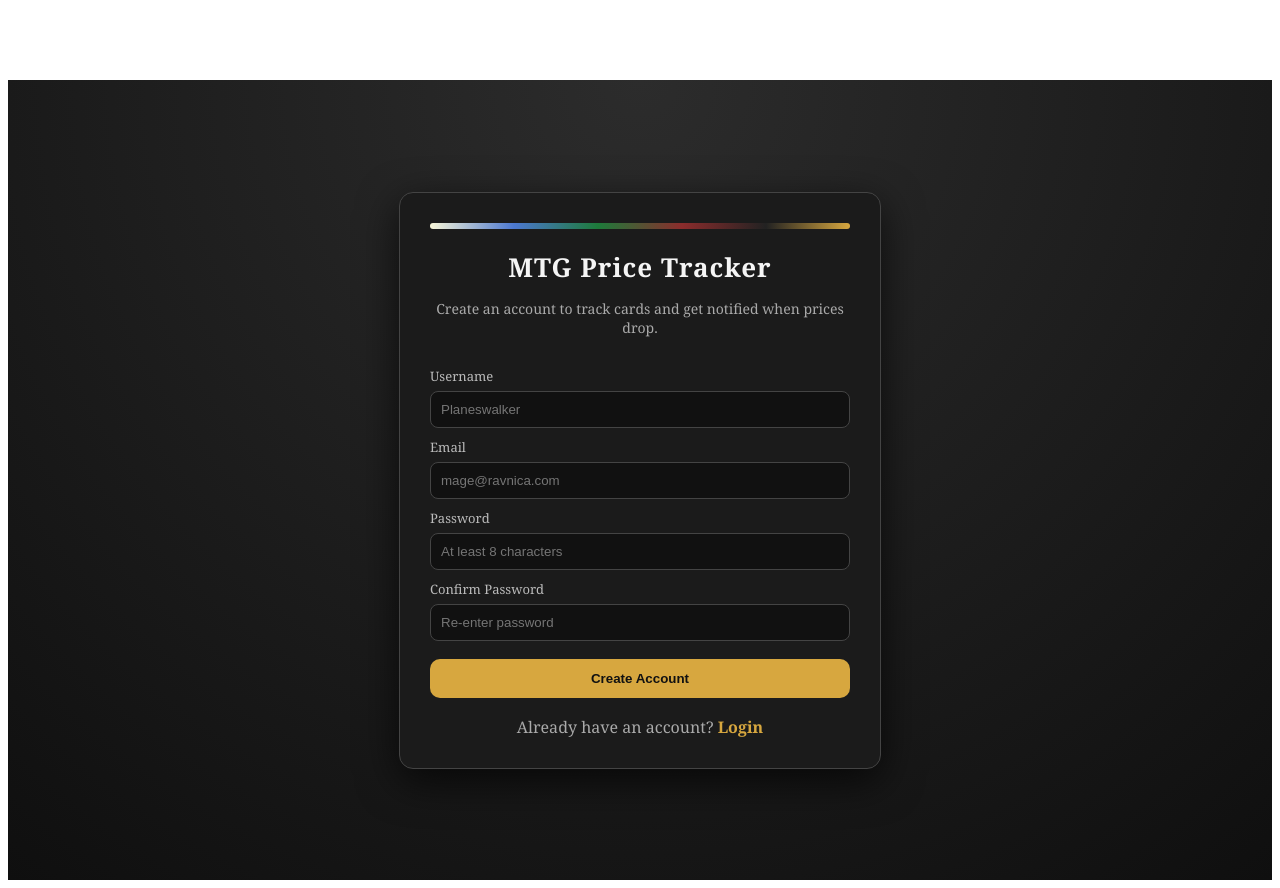
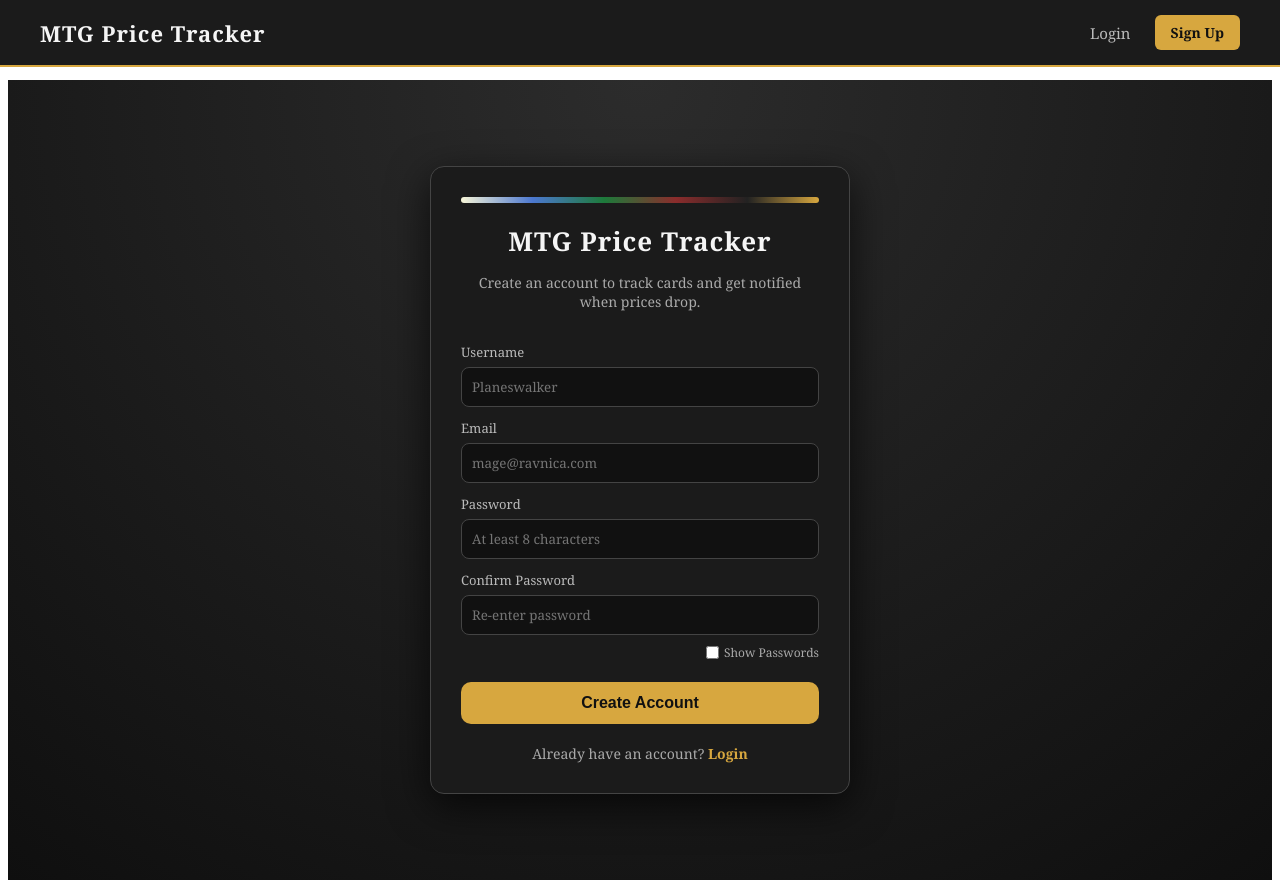
Before and after one commit to RahilJiwani/Cen4090L-Card-Price-Tracker, a React (Vite) app in the folder client/: page /signup in a window 1280 px wide. Built offline with nearby package versions, Linux system fonts and the light colour scheme; no server answers.

Commit message:
- Created RootRedirect to handle root ('/') auth logic, cleaning up App.jsx - Added the missing Navbar component and fixed its import to resolve the blank screen

```diff
--- a/client/src/App.jsx
+++ b/client/src/App.jsx
@@ -1,8 +1,7 @@
-import { Routes, Route, Navigate } from 'react-router-dom'
-import useAuth from './Hooks/useAuth.js'
-import AuthLoading from './Pages/AuthLoading.jsx'
+import { Routes, Route } from 'react-router-dom'
 import { ProtectedRoute, PublicOnlyRoute } from './Components/RouteGuards.jsx'
-import Navbar from './Components/NavBar.jsx'
+import RootRedirect from './Components/RootRedirect.jsx'
+import Navbar from './Components/Navbar.jsx'
 import SignupPage from './Pages/Signup.jsx'
 import LoginPage from './Pages/Login.jsx'
 import DashboardPage from './Pages/Dashboard.jsx'
@@ -11,20 +10,16 @@ import AccountPage from './Pages/Account.jsx'
 import NotFoundPage from './Pages/NotFound.jsx'
 
 function App() {
-  const { authChecked, isLoggedIn } = useAuth() // added in for root route auth (path="/")
-
     return (
         <div style={styles.appShell}>
+            {}
+            <Navbar />
+
             <main style={styles.content}>
                 <Routes>
-          <Route
-            path="/"
-            element={
-              !authChecked
-                ? <AuthLoading />
-                : <Navigate to={isLoggedIn ? '/dashboard' : '/signup'} replace /> // l_a could we handle this differently to avoid the useAuth call in App?
-            }
-          />
+                    {}
+                    <Route path="/" element={<RootRedirect />} />
+
                     <Route
                         path="/signup"
                         element={
--- /dev/null
+++ b/client/src/Components/Navbar.jsx
@@ -0,0 +1,100 @@
+import React from 'react';
+import { Link } from 'react-router-dom';
+import useAuth from '../Hooks/useAuth.js';
+
+function Navbar() {
+    const { isLoggedIn, logout } = useAuth();
+
+    return (
+        <nav style={styles.nav}>
+            <div style={styles.brand}>
+                {/* Clicking the logo takes you home */}
+                <Link to="/" style={styles.brandLink}>
+                    MTG Price Tracker
+                </Link>
+            </div>
+
+            <div style={styles.navLinks}>
+                {isLoggedIn ? (
+                    <>
+                        <Link to="/dashboard" style={styles.link}>Dashboard</Link>
+                        <Link to="/search" style={styles.link}>Search Cards</Link>
+                        <Link to="/account" style={styles.link}>Account</Link>
+                        {/* Assuming your useAuth hook has a logout function! */}
+                        <button onClick={logout} style={styles.logoutButton}>
+                            Log Out
+                        </button>
+                    </>
+                ) : (
+                    <>
+                        <Link to="/login" style={styles.link}>Login</Link>
+                        <Link to="/signup" style={styles.signupButton}>
+                            Sign Up
+                        </Link>
+                    </>
+                )}
+            </div>
+        </nav>
+    );
+}
+
+export default Navbar;
+
+// Styling
+const styles = {
+    nav: {
+        display: "flex",
+        justifyContent: "space-between",
+        alignItems: "center",
+        padding: "15px 40px",
+        background: "#1b1b1b",
+        borderBottom: "2px solid #d7a73f", // MTG Gold accent line
+        position: "fixed",
+        top: 0,
+        left: 0,
+        width: "100%",
+        boxSizing: "border-box",
+        zIndex: 1000,
+        fontFamily: "Georgia, serif",
+    },
+    brand: {
+        fontSize: "22px",
+        fontWeight: "bold",
+        letterSpacing: "1px",
+    },
+    brandLink: {
+        color: "#f5f5f5",
+        textDecoration: "none",
+    },
+    navLinks: {
+        display: "flex",
+        gap: "24px",
+        alignItems: "center",
+    },
+    link: {
+        color: "#bbb",
+        textDecoration: "none",
+        fontSize: "15px",
+        transition: "color 0.2s",
+    },
+    signupButton: {
+        background: "#d7a73f",
+        color: "#111",
+        padding: "8px 16px",
+        borderRadius: "6px",
+        textDecoration: "none",
+        fontWeight: "bold",
+        fontSize: "14px",
+    },
+    logoutButton: {
+        background: "transparent",
+        border: "1px solid #d7a73f",
+        color: "#d7a73f",
+        padding: "8px 16px",
+        borderRadius: "6px",
+        cursor: "pointer",
+        fontWeight: "bold",
+        fontFamily: "inherit",
+        fontSize: "14px",
+    }
+};
--- /dev/null
+++ b/client/src/Components/RootRedirect.jsx
@@ -0,0 +1,23 @@
+import React from 'react';
+import { Navigate } from 'react-router-dom';
+import useAuth from '../Hooks/useAuth.js';
+import AuthLoading from '../Pages/AuthLoading.jsx';
+
+function RootRedirect() {
+    const { authChecked, isLoggedIn } = useAuth();
+
+    //if checking the user's auth status, return loading screen
+    if (!authChecked) {
+        return <AuthLoading />;
+    }
+
+    // if they are logged in, send them to the dashboard
+    if (isLoggedIn) {
+        return <Navigate to="/dashboard" replace />;
+    }
+
+    // if they are not logged in, send them to the signup page
+    return <Navigate to="/signup" replace />;
+}
+
+export default RootRedirect;
--- a/client/src/Pages/Signup.jsx
+++ b/client/src/Pages/Signup.jsx
@@ -1,7 +1,6 @@
 import React, { useState } from "react";
 import { Link, useNavigate } from "react-router-dom";
 import useAuth from "../Hooks/useAuth.js";
-
 
 function SignupPage() {
     const navigate = useNavigate();
@@ -11,6 +10,7 @@ function SignupPage() {
     const [email, setEmail] = useState("");
     const [password, setPassword] = useState("");
     const [confirm, setConfirm] = useState("");
+    const [showPassword, setShowPassword] = useState(false); // New state for toggling password visibility
 
     const [error, setError] = useState(null);
     const [submitting, setSubmitting] = useState(false);
@@ -26,7 +26,7 @@ function SignupPage() {
 
         const emailPattern = /^[^\s@]+@[^\s@]+\.[^\s@]+$/;
         if (!emailPattern.test(e))
-            return "Please enter a valid email address (example: name@example.com).";
+            return "Please enter a valid email address (example: jace@ravnica.com).";
 
         if (!password) return "Password is required.";
         if (password.length < 8) return "Password must be at least 8 characters.";
@@ -57,7 +57,7 @@ function SignupPage() {
 
             navigate("/dashboard");
         } catch (err) {
-            setError(err.message || "Signup failed.");
+            setError(err.message || "Summoning failed. The spell fizzled.");
         } finally {
             setSubmitting(false);
         }
@@ -66,7 +66,7 @@ function SignupPage() {
     return (
         <div style={styles.page}>
             <div style={styles.card}>
-                {/*color bar */}
+                {/* WUBRG Color Bar */}
                 <div style={styles.manaBar} />
 
                 <h1 style={styles.title}>MTG Price Tracker</h1>
@@ -77,43 +77,70 @@ function SignupPage() {
                 {error && <div style={styles.error}>{error}</div>}
 
                 <form onSubmit={handleSubmit} style={styles.form}>
-                    <label style={styles.label}>Username</label>
+                    <label htmlFor="username" style={styles.label}>Username</label>
                     <input
+                        id="username"
                         style={styles.input}
                         value={username}
                         onChange={(e) => setUsername(e.target.value)}
                         placeholder="Planeswalker"
+                        required
                     />
 
-                    <label style={styles.label}>Email</label>
+                    <label htmlFor="email" style={styles.label}>Email</label>
                     <input
+                        id="email"
                         style={styles.input}
                         type="email"
                         value={email}
                         onChange={(e) => setEmail(e.target.value)}
                         placeholder="mage@ravnica.com"
+                        required
                     />
 
-                    <label style={styles.label}>Password</label>
+                    <label htmlFor="password" style={styles.label}>Password</label>
+                    <div style={styles.passwordContainer}>
                         <input
-                        style={styles.input}
-                        type="password"
+                            id="password"
+                            style={{ ...styles.input, width: "100%", boxSizing: "border-box" }}
+                            type={showPassword ? "text" : "password"}
                             value={password}
                             onChange={(e) => setPassword(e.target.value)}
                             placeholder="At least 8 characters"
+                            required
                         />
+                    </div>
 
-                    <label style={styles.label}>Confirm Password</label>
+                    <label htmlFor="confirmPassword" style={styles.label}>Confirm Password</label>
+                    <div style={styles.passwordContainer}>
                         <input
-                        style={styles.input}
-                        type="password"
+                            id="confirmPassword"
+                            style={{ ...styles.input, width: "100%", boxSizing: "border-box" }}
+                            type={showPassword ? "text" : "password"}
                             value={confirm}
                             onChange={(e) => setConfirm(e.target.value)}
                             placeholder="Re-enter password"
+                            required
                         />
+                    </div>
+
+                    {/* Tiny toggle for password visibility */}
+                    <div style={styles.toggleContainer}>
+                        <label style={styles.toggleLabel}>
+                            <input
+                                type="checkbox"
+                                onChange={() => setShowPassword(!showPassword)}
+                                style={{ marginRight: '5px' }}
+                            />
+                            Show Passwords
+                        </label>
+                    </div>
 
                     <button
-                        style={styles.button}
+                        style={{
+                            ...styles.button,
+                            ...(submitting ? styles.buttonDisabled : {})
+                        }}
                         type="submit"
                         disabled={submitting}
                     >
@@ -134,18 +161,16 @@ function SignupPage() {
 
 export default SignupPage;
 
-//Styling
+// Styling
 const styles = {
-
     page: {
         minHeight: "100vh",
         background: "radial-gradient(circle at top, #2c2c2c, #0f0f0f)",
         display: "flex",
         alignItems: "center",
         justifyContent: "center",
-        fontFamily: "Georgia, serif",
+        fontFamily: "Georgia, serif", // Classic MTG feel
     },
-
     card: {
         width: "420px",
         padding: "30px",
@@ -153,16 +178,15 @@ const styles = {
         background: "#1b1b1b",
         boxShadow: "0 12px 40px rgba(0,0,0,0.7)",
         border: "1px solid #444",
+        boxSizing: "border-box",
     },
-
     manaBar: {
         height: "6px",
         borderRadius: "6px",
         marginBottom: "20px",
         background:
-            "linear-gradient(90deg,#f8f6d8,#4c78d0,#1d7a3a,#8b2c2c,#222,#d7a73f)",
+            "linear-gradient(90deg, #f8f6d8, #4c78d0, #1d7a3a, #8b2c2c, #222, #d7a73f)",
     },
-
     title: {
         fontSize: "26px",
         textAlign: "center",
@@ -170,25 +194,26 @@ const styles = {
         color: "#f5f5f5",
         letterSpacing: "1px",
     },
-
     subtitle: {
         textAlign: "center",
         fontSize: "14px",
         color: "#aaa",
         marginBottom: "20px",
     },
-
     form: {
         display: "flex",
         flexDirection: "column",
     },
-
     label: {
-        marginTop: "10px",
+        marginTop: "12px",
         fontSize: "13px",
         color: "#bbb",
     },
-
+    passwordContainer: {
+        display: "flex",
+        alignItems: "center",
+        width: "100%",
+    },
     input: {
         marginTop: "6px",
         padding: "10px",
@@ -196,19 +221,37 @@ const styles = {
         border: "1px solid #444",
         background: "#111",
         color: "#eee",
+        fontFamily: "inherit",
     },
-
+    toggleContainer: {
+        marginTop: "8px",
+        display: "flex",
+        justifyContent: "flex-end",
+    },
+    toggleLabel: {
+        fontSize: "12px",
+        color: "#aaa",
+        cursor: "pointer",
+        display: "flex",
+        alignItems: "center",
+    },
     button: {
-        marginTop: "18px",
+        marginTop: "20px",
         padding: "12px",
         borderRadius: "10px",
         border: "none",
         fontWeight: "bold",
-        background: "#d7a73f",
+        fontSize: "16px",
+        background: "#d7a73f", // Gold/Mythic rare color
         color: "#111",
         cursor: "pointer",
+        transition: "background 0.2s",
     },
-
+    buttonDisabled: {
+        background: "#7a6229",
+        color: "#888",
+        cursor: "not-allowed",
+    },
     error: {
         background: "#4a1f1f",
         border: "1px solid #a33",
@@ -216,14 +259,14 @@ const styles = {
         borderRadius: "8px",
         marginBottom: "12px",
         color: "#ffbaba",
+        fontSize: "14px",
     },
-
     footer: {
-        marginTop: "18px",
+        marginTop: "20px",
         textAlign: "center",
         color: "#aaa",
+        fontSize: "14px",
     },
-
     link: {
         color: "#d7a73f",
         textDecoration: "none",
```
Lines whose indentation alone changed are shown as unchanged.
